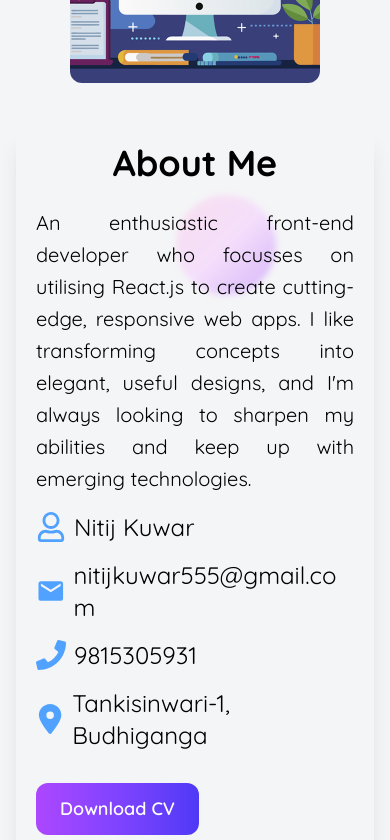
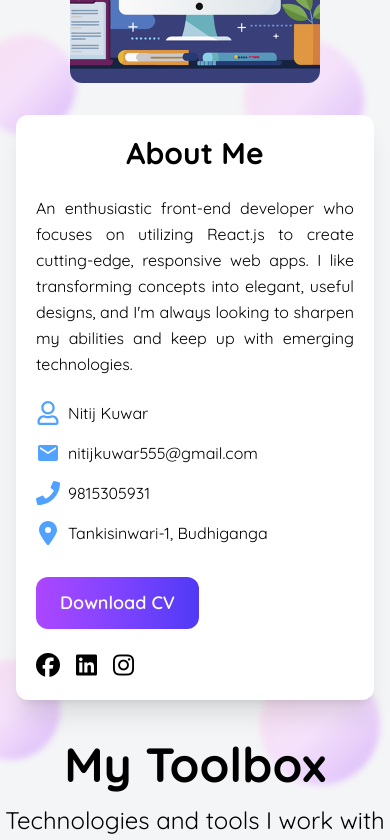
Before and after one commit to Nitijkuwar/portfolio, a React (Vite) app: page / in a window 390 px wide. Shown: the part 920-1760 px from the top of the page. Built offline with nearby package versions, Linux system fonts and the light colour scheme; a web font is replaced by a local one.

Commit message:
project added and error solved

```diff
--- a/src/component/Home.jsx
+++ b/src/component/Home.jsx
@@ -27,6 +27,8 @@ import vercel from "../assets/image/tools/vercel.png";
 import portfolio from "../assets/image/projects/portfolio.png";
 import portgenerator from "../assets/image/projects/portgenerator.png";
 import ecommerce from "../assets/image/projects/ecommerce.png";
+import pla from "../assets/image/projects/pla.png";
+
 import { IoLocationOutline } from "react-icons/io5";
 
 const Home = () => {
@@ -81,6 +83,14 @@ const Home = () => {
       tech1: "HTML/TailwindCSS",
       tech2: "JavaScripts",
       link: "https://nitijkuwar.github.io/ecommerce-js/",
+    },
+    {
+      image: pla,
+      name: "Business Website",
+      description: "Built with HTML, CSS and JavaScripts",
+      tech1: "HTML/CSS",
+      tech2: "JavaScripts",
+      link: "https://nitijkuwar.github.io/plajs/",
     },
   ];
   // form textarea
@@ -141,68 +151,88 @@ const Home = () => {
       </motion.section>
       {/* About section */}
       <motion.section
-        className="relative flex flex-col md:flex-row items-center justify-center gap-10 md:gap-5 px-4 md:px-16 py-10 min-h-screen"
+        className="relative flex flex-col flex-wrap lg:flex-nowrap md:flex-row items-center justify-center  gap-8 md:gap-12 px-4 sm:px-6 md:px-16 py-10 md:py-16 min-h-screen"
         id="about"
         initial={{ opacity: 0, y: 70 }}
         whileInView={{ opacity: 1, y: 0 }}
         viewport={{ once: false, amount: 0.3 }}
         transition={{ duration: 0.8, ease: "easeOut" }}
       >
+        {/* Responsive image */}
         <img
           src={about}
           alt="about"
-          className="rounded-xl w-[250px] h-[250px] md:w-[450px] md:h-[460px] object-cover"
+          className="rounded-xl w-[250px] h-[250px] sm:w-[300px] sm:h-[300px] md:w-[450px] md:h-[460px] object-cover"
         />
-        <div className=" p-5 sm:p-10  shadow-xl rounded-xl">
-          <div>
+
+        {/* Info box */}
+        <div className="relative w-full max-w-3xl bg-white p-5 sm:p-8 shadow-xl rounded-xl">
+          {/* Glowing circles */}
           <div className="absolute top-[-80px] left-[-40px] w-[100px] h-[100px] sm:w-[120px] sm:h-[120px] md:w-[160px] md:h-[160px] bg-[linear-gradient(135deg,_#fbcfe8,_#f5d0fe,_#c084fc)] rounded-full z-[-1] opacity-90 blur-[3px] animate-pulse"></div>
           <div className="absolute top-[-75px] right-[10px] w-[120px] h-[120px] sm:w-[140px] sm:h-[140px] md:w-[160px] md:h-[160px] bg-[linear-gradient(135deg,_#fbcfe8,_#f5d0fe,_#c084fc)] rounded-full z-[-1] opacity-90 blur-[3px] animate-pulse"></div>
           <div className="absolute top-[35%] left-[45%] w-[100px] h-[100px] sm:w-[120px] sm:h-[120px] md:w-[150px] md:h-[150px] bg-[linear-gradient(135deg,_#fbcfe8,_#f5d0fe,_#c084fc)] rounded-full z-[-1] opacity-90 blur-[3px] animate-pulse"></div>
-          </div>
-          <h2 className="text-4xl font-bold mb-6 text-center">About Me</h2>
-          <p className=" text-xl text-justify leading-[1.6] lg:text-2xl">
-            An enthusiastic front-end developer who focusses on utilising
+
+          {/* Text content */}
+          <h2 className="text-3xl sm:text-4xl font-bold mb-6 text-center">
+            About Me
+          </h2>
+          <p className="text-base sm:text-lg lg:text-xl text-justify leading-relaxed">
+            An enthusiastic front-end developer who focuses on utilizing
             React.js to create cutting-edge, responsive web apps. I like
             transforming concepts into elegant, useful designs, and I'm always
             looking to sharpen my abilities and keep up with emerging
             technologies.
           </p>
-          {/* information */}
-          <div className="text-black text-2xl grid grid-cols-1 md:grid-cols-2 gap-y-4 gap-x-8 pt-4 pb-3">
+
+          {/* Info grid */}
+          <div className="grid grid-cols-1 md:grid-cols-2 gap-y-4 gap-x-8 pt-6 pb-4 text-black text-base sm:text-lg">
             <p className="font-bold flex items-center">
-              <FaRegUser className="text-blue-400 mr-2 text-3xl" />
+              <FaRegUser className="text-blue-400 mr-2 text-2xl sm:text-3xl" />
               <span className="font-normal">Nitij Kuwar</span>
             </p>
             <p className="font-bold flex items-center">
-              <MdEmail className="text-blue-400 mr-2 text-3xl" />
+              <MdEmail className="text-blue-400 mr-2 text-2xl sm:text-3xl" />
               <span className="font-normal break-all">
                 nitijkuwar555@gmail.com
               </span>
             </p>
             <p className="font-bold flex items-center">
-              <FaPhone className="text-blue-400 mr-2 text-3xl" />
+              <FaPhone className="text-blue-400 mr-2 text-2xl sm:text-3xl" />
               <span className="font-normal">9815305931</span>
             </p>
             <p className="font-bold flex items-center">
-              <FaLocationDot className="text-blue-400 mr-2 text-3xl" />
+              <FaLocationDot className="text-blue-400 mr-2 text-2xl sm:text-3xl" />
               <span className="font-normal">Tankisinwari-1, Budhiganga</span>
             </p>
           </div>
-          <a href="/CV.pdf" className="cursor-pointer">
-            <Button btnStyle="cursor-pointer relative text-white text-lg font-semibold px-6 py-3 mt-5 rounded-xl bg-gradient-to-r from-purple-500 to-indigo-600 transition-all duration-200 ease-in-out hover:scale-105 hover:shadow-xl shine-button">
+
+          {/* CV download button */}
+          <div className="mt-4">
+            <a href="/CV.pdf" className="inline-block">
+              <Button btnStyle="relative text-white text-lg font-semibold px-6 py-3 rounded-xl bg-gradient-to-r from-purple-500 to-indigo-600 transition-transform duration-200 ease-in-out hover:scale-105 hover:shadow-xl shine-button">
                 Download CV
               </Button>
             </a>
+          </div>
 
+          {/* Social icons */}
+          <div className="flex gap-4 mt-6">
             {socialLinks.map((link, index) => (
-            <a key={index} href={link.href}>
+              <a
+                key={index}
+                href={link.href}
+                target="_blank"
+                rel="noopener noreferrer"
+              >
                 <i
-                className={`${link.iconClass} text-3xl p-2 hover:text-blue-600 rounded-full transition duration-300 `}
+                  className={`${link.iconClass} text-2xl sm:text-3xl hover:text-blue-600 transition duration-300`}
                 ></i>
               </a>
             ))}
           </div>
+        </div>
       </motion.section>
+
       {/* skills */}
 
       <motion.section
@@ -224,7 +254,7 @@ const Home = () => {
           Technologies and tools I work with
         </p>
 
-        <div className="grid grid-cols-2 sm:grid-cols-3 md:grid-cols-4 gap-9">
+        <div className="grid grid-cols-1 sm:grid-cols-2 md:grid-cols-3 lg:grid-cols-4 gap-9 p-4">
           {tools.map((tool, index) => (
             <motion.div
               key={index}
@@ -269,20 +299,21 @@ const Home = () => {
         <p className="text-sm py-5 md:text-2xl">
           Selected work showcasing my frontend development expertise
         </p>
-        <div className="grid grid-cols-1 gap-3 md:grid-cols-2 md:gap-12">
+        <div className="grid grid-cols-1 gap-6 lg:grid-cols-2 md:gap-12 px-4 sm:px-6 md:px-16 py-10 md:py-16">
           {project.map((projects, index) => (
-            <a
-              href={projects.link}
-              className="cursor-none relative shadow-md rounded-2xl overflow-hidden h-70 w-full group"
+            <div
+              className="cursor-none shadow-md rounded-2xl overflow-hidden w-full group"
               key={index}
             >
+              <a href={projects.link}>
                 <img
                   src={projects.image}
                   alt={projects.name}
                   className="h-60 w-full transition-transform duration-700 group-hover:scale-105"
                 />
-              <div className="absolute bottom-0 left-0 p-4 bg-opacity-80 w-full">
-                <h3 className="text-xl font-bold md:text-2x">
+              </a>
+              <div className=" p-4 bg-opacity-80 w-full">
+                <h3 className="text-xl font-bold md:text-2x1">
                   {projects.name}
                 </h3>
                 <p className="text-gray-700 text-sm md:text-lg">
@@ -297,13 +328,13 @@ const Home = () => {
                   </p>
                 </div>
               </div>
-            </a>
+            </div>
           ))}
         </div>
       </motion.section>
       {/* form */}
       <motion.section
-        className="relative py-5 min-h-screen"
+        className="relative min-h-screen p-5"
         id="contact"
         initial={{ opacity: 0, y: 70 }}
         whileInView={{ opacity: 1, y: 0 }}
@@ -317,33 +348,39 @@ const Home = () => {
           <div className="absolute bottom-[-80px] left-[-40px] w-[100px] h-[100px] sm:w-[120px] sm:h-[120px] md:w-[160px] md:h-[160px] bg-[linear-gradient(135deg,_#fbcfe8,_#f5d0fe,_#c084fc)] rounded-full z-[-1] opacity-90 blur-[3px] animate-pulse"></div>
           <div className="absolute bottom-[-2px] right-[1%] w-[100px] h-[100px] sm:w-[120px] sm:h-[120px] md:w-[160px] md:h-[160px] bg-[linear-gradient(135deg,_#fbcfe8,_#f5d0fe,_#c084fc)] rounded-full z-[-1] opacity-90 blur-[3px] animate-pulse"></div>
         </div>
-        <h2 className="text-center font-bold text-3xl p-10">Contact</h2>
+        <h2 className="text-center font-bold text-5xl p-10">Contact</h2>
         {/* Text Section */}
         <div className="flex flex-wrap justify-center gap-25 lg:flex-nowrap">
           <div className="w-full  px-4 md:px-8 lg:px-0 py-0 space-y-8 md:w-[600px]">
             {/* Contact Information */}
-            <div className="rounded-xl shadow-md p-6 border-t-10 border-indigo-500">
-              <h2 className="text-3xl md:text-4xl font-semibold mb-4">
+            <div className="rounded-xl shadow-md p-6 border-t-10 border-indigo-500 h-58">
+              <h2 className="text-2xl md:text-4xl font-semibold mb-4">
                 Contact Information
               </h2>
-              <div className="space-y-4">
-                <p className="text-xl md:text-2xl flex items-center">
-                  <MdOutlineMail className="mr-4 text-3xl md:text-4xl text-pink-600" />
-                  nitijkuwar555@gmail.com
+              <div className="space-y-2 md:space-y-4">
+                <p className="text-base sm:text-lg md:text-2xl flex flex-col sm:flex-row items-start sm:items-center gap-2">
+                  <span className="text-xl sm:text-2xl md:text-4xl text-pink-600">
+                    <MdOutlineMail />
+                  </span>
+                  <span className="break-all">nitijkuwar555@gmail.com</span>
                 </p>
-                <p className="text-xl md:text-2xl flex items-center">
-                  <IoLocationOutline className="mr-4 text-3xl md:text-4xl text-green-600" />
+
+                <p className="text-lg md:text-2xl flex items-center">
+                  <span className="mr-4 text-3xl md:text-4xl text-green-600">
+                    {" "}
+                    <IoLocationOutline />
+                  </span>{" "}
                   Tankisinwari, Nepal
                 </p>
               </div>
             </div>
 
             {/* Connect With Me */}
-            <div className="rounded-xl shadow-md p-6 border-t-10 border-indigo-500">
-              <h2 className="text-3xl md:text-4xl font-semibold mb-4">
+            <div className="rounded-xl shadow-md p-6 border-t-10 border-indigo-500 h-58">
+              <h2 className="text-2xl md:text-4xl font-semibold mb-4">
                 Connect With Me
               </h2>
-              <div className="flex flex-col sm:flex-row sm:justify-start sm:gap-8 gap-4">
+              <div className="flex flex-row gap-x-5 flex-wrap md:gap-5">
                 <a
                   href="https://www.linkedin.com/in/nitij-kuwar"
                   className="flex flex-col items-center text-xl md:text-3xl group cursor-pointer"
```
Also changed, not shown: src/assets/image/projects/pla.png (added). Lines whose indentation alone changed are shown as unchanged.
